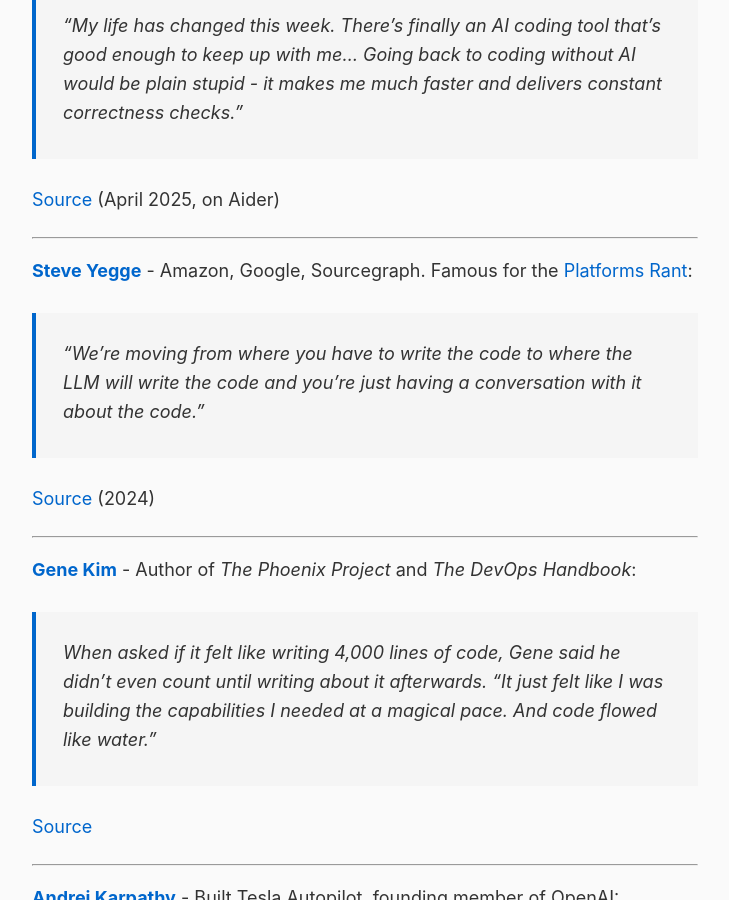
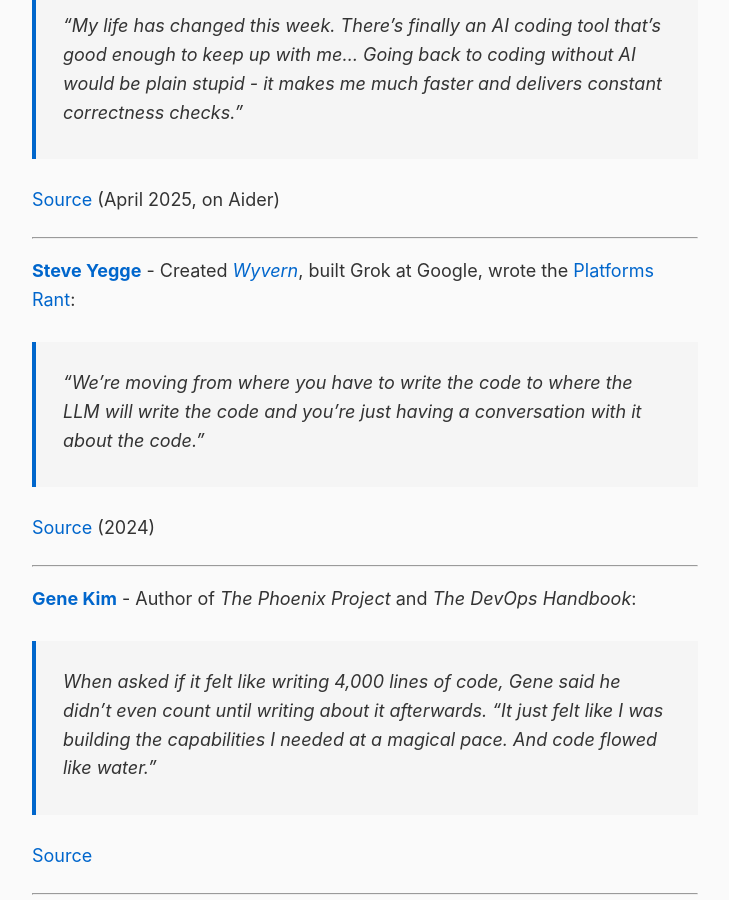
Before and after one commit to rob137/rob137.github.io, a Jekyll site: the page built from _posts/2026-01-02-the-witnesses.md, in a window 1280 px wide and 900 px high, scrolled down 1202 px. Shown: the whole window, without its empty margins (275-1004 px from the left). Built offline with Jekyll 4.4.1, drawn with Linux system fonts in a browser that asks for light colours.

Commit message:
Yegge: builder credentials first
Created Wyvern, built Grok at Google - things he built, not places he worked

🤖 Generated with [Claude Code](https://claude.com/claude-code)

Co-Authored-By: Claude Opus 4.5 <noreply@anthropic.com>

```diff
--- a/_posts/2026-01-02-the-witnesses.md
+++ b/_posts/2026-01-02-the-witnesses.md
@@ -32,7 +32,7 @@ But I keep noticing something: builders I also respect - people known for shippi
 
 ---
 
-**[Steve Yegge](https://en.wikipedia.org/wiki/Steve_Yegge)** - Amazon, Google, Sourcegraph. Famous for the [Platforms Rant](https://gist.github.com/chitchcock/1281611):
+**[Steve Yegge](https://en.wikipedia.org/wiki/Steve_Yegge)** - Created *[Wyvern](https://en.wikipedia.org/wiki/Wyvern_(video_game))*, built Grok at Google, wrote the [Platforms Rant](https://gist.github.com/chitchcock/1281611):
 
 > "We're moving from where you have to write the code to where the LLM will write the code and you're just having a conversation with it about the code."
 
```
